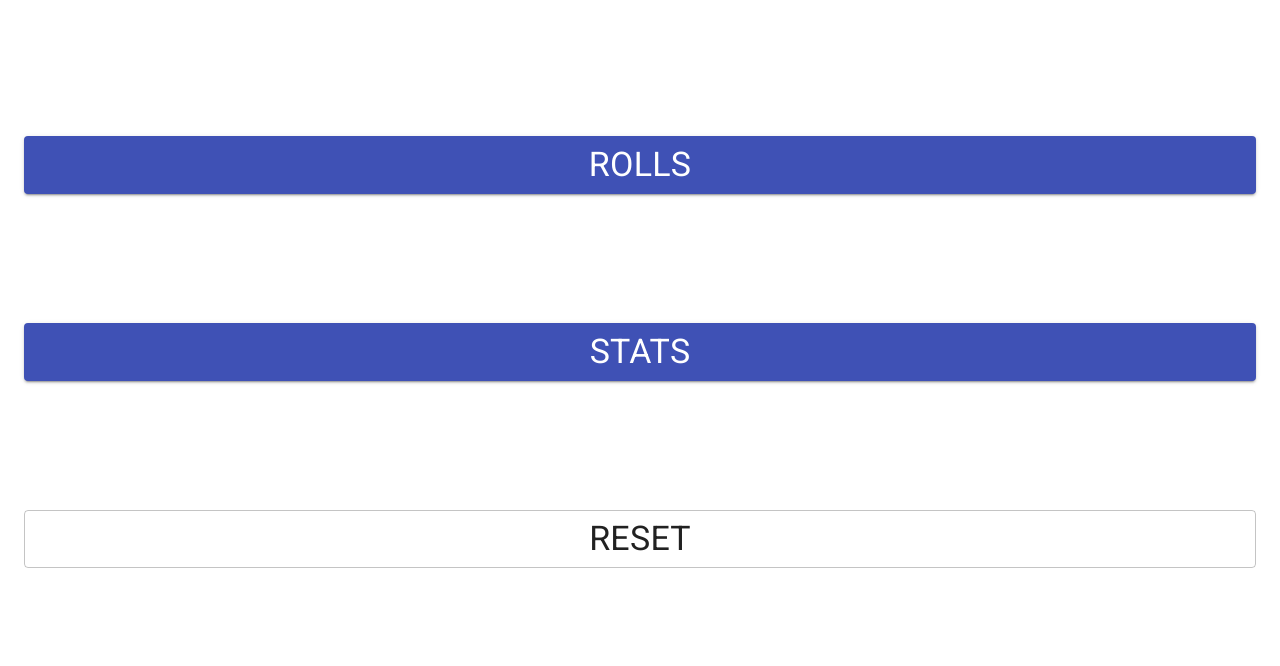
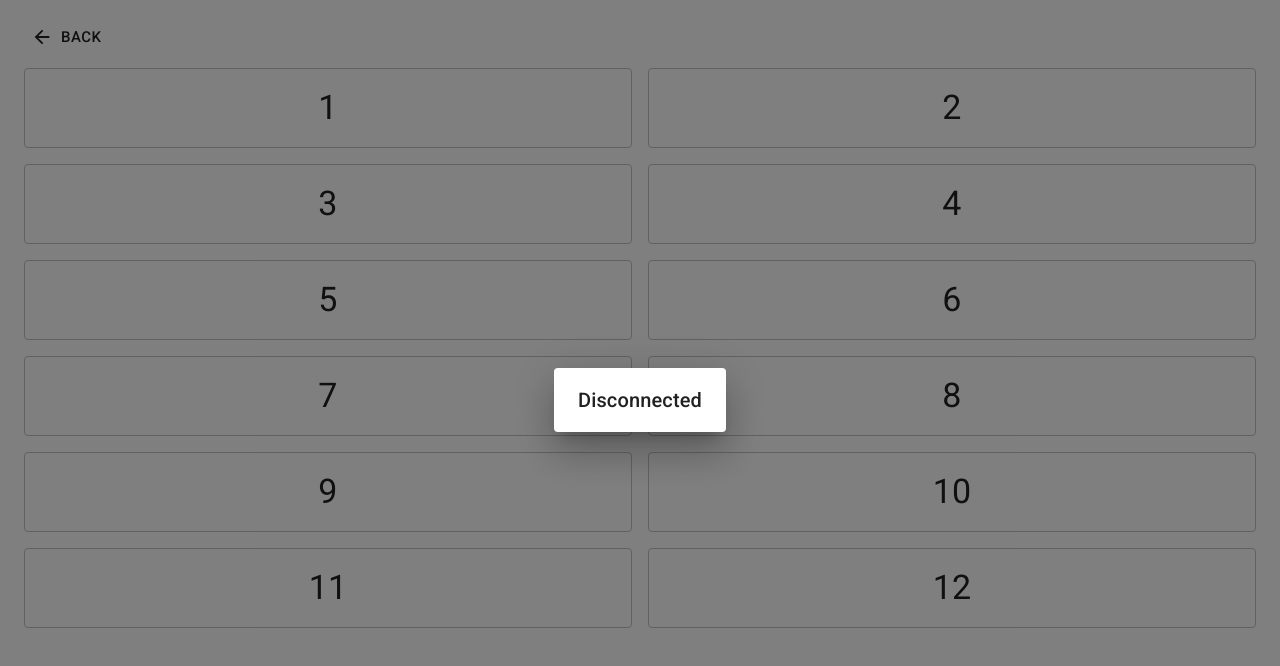
Before and after one commit to diaz-de-berenguer/dice-a-gram, a React app: page /rolls in a window 1280 px wide. Shown: the top 666 px of the page. Built offline with nearby package versions, Linux system fonts and the light colour scheme; no server answers.

Commit message:
Add ping and router

```diff
--- a/package.json
+++ b/package.json
@@ -34,6 +34,7 @@
     "react": "^16.13.1",
     "react-dom": "^16.13.1",
     "react-hot-loader": "^4.12.21",
+    "react-router-dom": "^5.2.0",
     "websocket": "^1.0.31"
   }
 }
--- a/src/App.js
+++ b/src/App.js
@@ -1,14 +1,17 @@
 import "./App.css";
 
+import { Dialog, DialogTitle } from "@material-ui/core";
 import React, { useEffect, useState } from "react";
 
 import Page from "./Page";
 import { w3cwebsocket as W3CWebSocket } from "websocket";
 import { hot } from "react-hot-loader/root";
 
-// const SERVER = "ws://localhost:8000";
-const SERVER = "wss://dice-a-gram-server.herokuapp.com";
-const client = new W3CWebSocket(SERVER);
+const SERVER = "ws://localhost:8000";
+// const SERVER = "wss://dice-a-gram-server.herokuapp.com";
+
+const getClient = () => new W3CWebSocket(SERVER);
+let client = getClient();
 
 const initialRolls = {
   1: 0,
@@ -26,21 +29,43 @@ const initialRolls = {
 };
 
 export const AppContext = React.createContext({
-  activePage: "",
-  setActivePage: () => {},
   rolls: initialRolls,
   setRolls: () => {},
   client,
 });
 
+let pingTimer;
+
+const ping = (setConnected) => {
+  try {
+    client.send(
+      JSON.stringify({
+        type: "__ping__",
+      })
+    );
+  } catch (error) {
+    console.log("unable to send ping. Error:", error);
+  }
+  pingTimer = setTimeout(function () {
+    setConnected(false);
+    location.reload();
+  }, 5000);
+};
+
 const App = () => {
-  const [activePage, setActivePage] = useState("home");
+  // const [activePage, setActivePage] = useState("home");
   const [rolls, setRolls] = useState(initialRolls);
   const [lastRoll, setLastRoll] = useState();
+  const [connected, setConnected] = useState(false);
 
   useEffect(() => {
     client.onopen = () => {
       console.log("WebSocket Client Connected");
+      ping(setConnected);
+      setConnected(true);
+    };
+    client.onclose = () => {
+      setConnected(false);
     };
     client.onmessage = ({ data }) => {
       const _data = JSON.parse(data);
@@ -53,16 +78,22 @@ const App = () => {
         setRolls(initialRolls);
         setLastRoll(undefined);
       }
+      if (_data.type === "__pong__") {
+        clearTimeout(pingTimer);
+        setTimeout(() => ping(setConnected), 3000);
+        setConnected(true);
+      }
     };
   });
 
   return (
     <div className="App">
-      <AppContext.Provider
-        value={{ activePage, setActivePage, rolls, setRolls, client, lastRoll }}
-      >
+      <AppContext.Provider value={{ rolls, setRolls, client, lastRoll }}>
         <Page />
       </AppContext.Provider>
+      <Dialog open={!connected}>
+        <DialogTitle id="dialog-title">Disconnected</DialogTitle>
+      </Dialog>
     </div>
   );
 };
--- a/src/HomePage.js
+++ b/src/HomePage.js
@@ -1,3 +1,10 @@
+import {
+  Link,
+  Route,
+  BrowserRouter as Router,
+  Switch,
+  useHistory,
+} from "react-router-dom";
 import React, { useContext } from "react";
 
 import { AppContext } from "./App";
@@ -6,8 +13,9 @@ import Grid from "@material-ui/core/Grid";
 import Typography from "@material-ui/core/Typography";
 
 export default () => {
-  const { setActivePage, client } = useContext(AppContext);
-  const goToPage = (page) => setActivePage(page);
+  const { client } = useContext(AppContext);
+  const history = useHistory();
+  const goToPage = (page) => history.push(page);
   const reset = () =>
     client.send(
       JSON.stringify({
@@ -29,7 +37,7 @@ export default () => {
           style={{ width: "100%" }}
           variant="contained"
           color="primary"
-          onClick={() => goToPage("rolls")}
+          onClick={() => goToPage("/rolls")}
         >
           <Typography variant="h4">Rolls</Typography>
         </Button>
@@ -40,7 +48,7 @@ export default () => {
           style={{ width: "100%" }}
           variant="contained"
           color="primary"
-          onClick={() => goToPage("stats")}
+          onClick={() => goToPage("/stats")}
         >
           <Typography variant="h4">Stats</Typography>
         </Button>
--- a/src/Page.js
+++ b/src/Page.js
@@ -1,16 +1,31 @@
+import { Link, Route, BrowserRouter as Router, Switch } from "react-router-dom";
 import React, { useContext } from "react";
+
 import { AppContext } from "./App";
 import HomePage from "./HomePage";
 import RollsPage from "./RollsPage";
 import StatsPage from "./StatsPage";
 
-export default () => {
-  const { activePage } = useContext(AppContext);
-  if (activePage === "rolls") {
-    return <RollsPage />;
-  }
-  if (activePage === "stats") {
-    return <StatsPage />;
-  }
-  return <HomePage />;
-};
+export default () => (
+  <Router>
+    <Switch>
+      <Route path="/rolls">
+        <RollsPage />
+      </Route>
+      <Route path="/stats">
+        <StatsPage />
+      </Route>
+      <Route path="/">
+        <HomePage />
+      </Route>
+    </Switch>
+  </Router>
+);
+// const { activePage } = useContext(AppContext);
+// if (activePage === "rolls") {
+//   return <RollsPage />;
+// }
+// if (activePage === "stats") {
+//   return <StatsPage />;
+// }
+// return <HomePage />;
--- a/src/RollsPage.js
+++ b/src/RollsPage.js
@@ -6,6 +6,7 @@ import Button from "@material-ui/core/Button";
 import Grid from "@material-ui/core/Grid";
 import Replay from "@material-ui/icons/Replay";
 import Typography from "@material-ui/core/Typography";
+import { useHistory } from "react-router-dom";
 
 const Rolls = () => {
   const { client, rolls, lastRoll } = useContext(AppContext);
@@ -44,8 +45,10 @@ const Rolls = () => {
 };
 
 export default () => {
-  const { setActivePage, client, lastRoll } = useContext(AppContext);
-  const goToPage = (page) => setActivePage(page);
+  const { client, lastRoll } = useContext(AppContext);
+  const history = useHistory();
+  const goToPage = (page) => history.push(page);
+
   const undoRoll = () => {
     client.send(
       JSON.stringify({
@@ -58,7 +61,7 @@ export default () => {
       <Grid item xs={6}>
         <Button
           size="large"
-          onClick={() => goToPage("home")}
+          onClick={() => goToPage("/home")}
           startIcon={<ArrowBackIcon />}
         >
           Back
--- a/src/StatsPage.js
+++ b/src/StatsPage.js
@@ -7,6 +7,7 @@ import ArrowBackIcon from "@material-ui/icons/ArrowBack";
 import Button from "@material-ui/core/Button";
 import Grid from "@material-ui/core/Grid";
 import Typography from "@material-ui/core/Typography";
+import { useHistory } from "react-router-dom";
 
 let svg;
 
@@ -80,8 +81,9 @@ const drawChart = (svg, rolls, lastRoll) => {
 };
 
 export default () => {
-  const { setActivePage, rolls, lastRoll } = useContext(AppContext);
-  const goToPage = (page) => setActivePage(page);
+  const { rolls, lastRoll } = useContext(AppContext);
+  const history = useHistory();
+  const goToPage = (page) => history.push(page);
 
   useEffect(() => {
     if (svg) {
```
Also changed, not shown: 1 other file (tests, documents, lock files or other folders).
